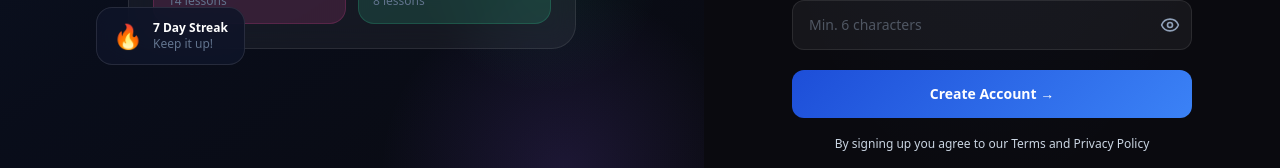
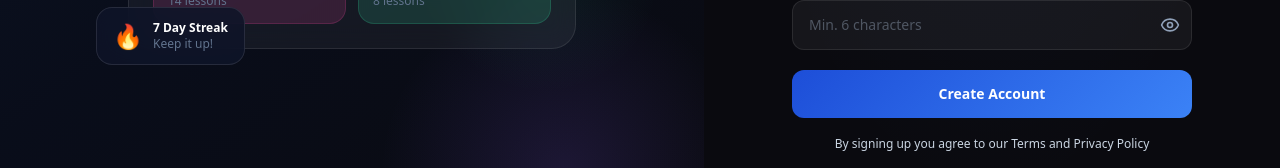
Before and after one commit to JesseJohn7/sabiskill, a Next.js app: page /signup in a window 1280 px wide. Shown: the part 507-675 px from the top of the page. Built offline with nearby package versions, Linux system fonts and the light colour scheme.

Commit message:
sign up arrrow

```diff
--- a/app/signup/page.tsx
+++ b/app/signup/page.tsx
@@ -399,7 +399,7 @@ export default function SignupPage() {
                     </svg>
                     Creating account...
                   </span>
-                ) : "Create Account →"}
+                ) : "Create Account "}
               </button>
             </div>
           </form>
```
